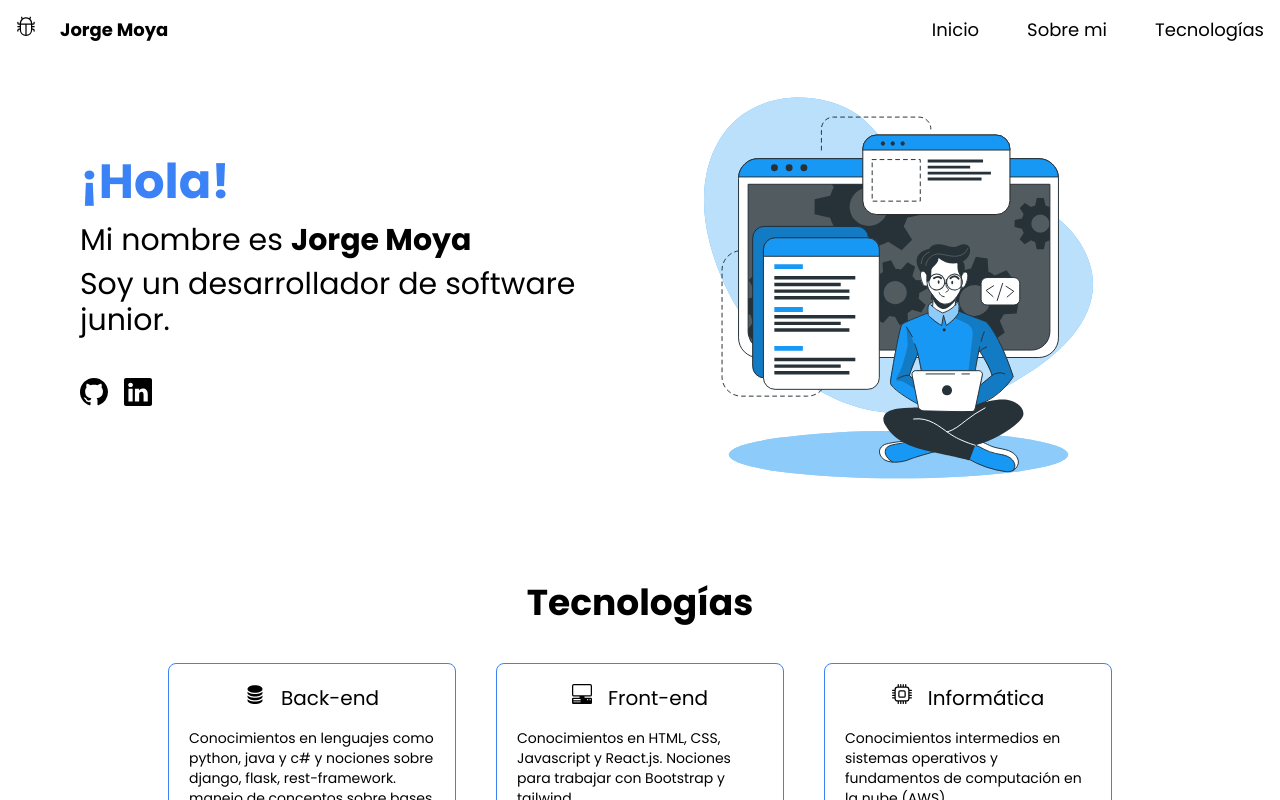
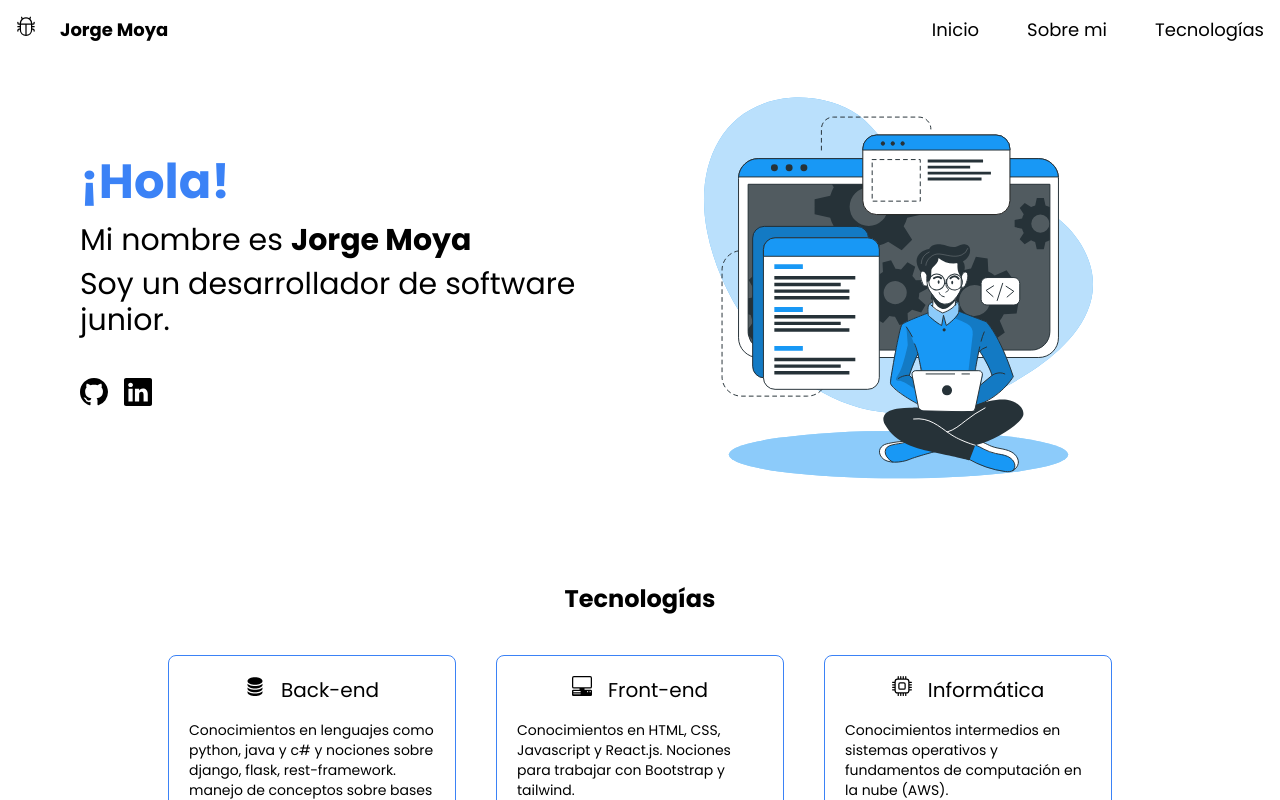
Before and after one commit to jrge-dev/inicio, a React (Vite) app: page / in a window 1280 px wide. Shown: the top 800 px of the page. Built offline with nearby package versions, Linux system fonts and the light colour scheme.

Commit message:
Modifed tecnologias title

```diff
--- a/src/layouts/Home.layout.jsx
+++ b/src/layouts/Home.layout.jsx
@@ -48,7 +48,7 @@ function Home() {
           </div>
         </div>
 
-        <h3 className="font-bold text-4xl mt-20 m-10 text-center">
+        <h3 className="font-bold text-2xl mt-20 m-10 text-center">
           Tecnologías
         </h3>
 
```
